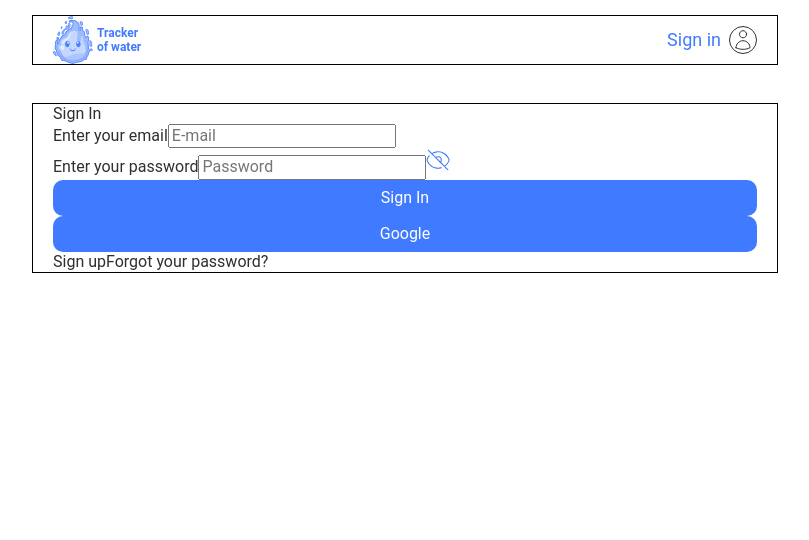
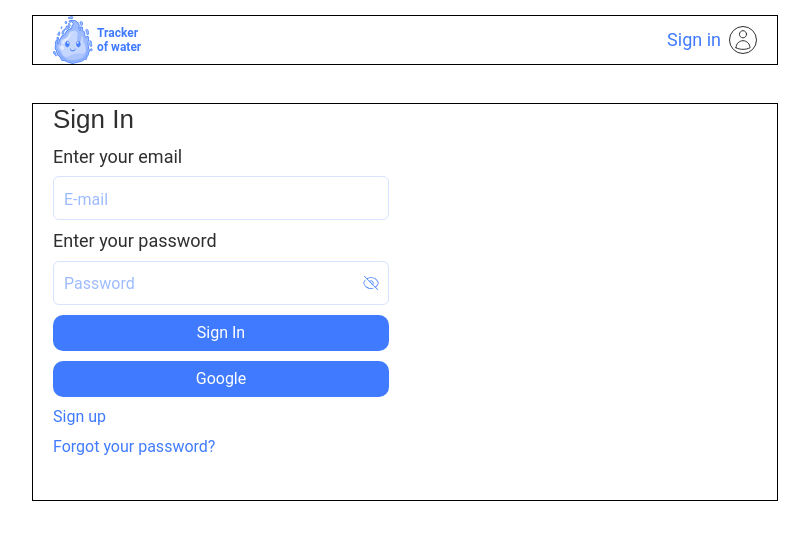
Before and after one commit to ServerIbraimovUa/agua_vivo_app, a React (Vite) app: page /agua_vivo_app/signin in a window 1280 px wide. Shown: the top 540 px of the page, without its empty margins (235-1044 px from the left). Built offline with nearby package versions, Linux system fonts and the light colour scheme; no server answers.

Commit message:
Added styles

```diff
--- a/src/components/AuthForm/AuthForm.styled.ts
+++ b/src/components/AuthForm/AuthForm.styled.ts
@@ -2,8 +2,64 @@ import styled from "styled-components";
 import { device } from "../../css/deviceSize";
 
 export const StyledAuthForm = styled.form`
+  display: flex;
+  flex-direction: column;
+  max-width: 280px;
+  gap: 10px;
+
+  label {
+    display: flex;
+    flex-direction: column;
+    gap: 8px;
+    font-style: "Roboto-Regular", sans-serif;
+    font-size: 18px;
+    .eye-input {
+      position: relative;
+    }
+  }
+  input {
+    width: 100%;
+    height: 44px;
+    border: 1px solid #d7e3ff;
+    border-radius: 6px;
+    padding: 12px 36px 12px 10px;
+    color: var(--secondary-light-blue);
+    background-color: var(--primary-white);
+
+    &::placeholder {
+      font-size: 16px;
+      font-weight: 400;
+      color: var(--secondary-blue);
+    }
+  }
+
+  /* min-height: 396px; */
+
+  @media ${device.tablet} {
+    max-width: 336px;
+    max-height: 404px;
+  }
+  @media ${device.desktop} {
+    max-width: 384px;
+  }
+`;
+export const StyledLoginDiv = styled.div`
+  display: flex;
+  flex-direction: column;
   max-width: 280px;
   min-height: 396px;
+  gap: 10px;
+  .title {
+    font-family: "Roboto-Medium", sans-serif;
+    font-size: 26px;
+    line-height: 1.23;
+  }
+  .auth-link {
+    font-style: "Roboto-Regular", sans-serif;
+    font-size: 16px;
+    line-height: 1.25;
+    color: var(--primary-blue);
+  }
   @media ${device.tablet} {
     max-width: 336px;
     max-height: 404px;
@@ -16,8 +72,13 @@ export const StyledAuthForm = styled.form`
 export const StyledAuthFormSpan = styled.span`
   .eye-icon,
   .eye-outline-icon {
-    width: 24px;
-    height: 24px;
+    top: 50%;
+    right: 2px;
+
+    transform: translate(-50%, -50%);
+    position: absolute;
+    width: 16px;
+    height: 16px;
     fill: var(--primary-blue);
   }
 `;
--- a/src/components/AuthForm/AuthForm.tsx
+++ b/src/components/AuthForm/AuthForm.tsx
@@ -6,7 +6,11 @@ import Icon from "../Icon/Icon";
 import { yupResolver } from "@hookform/resolvers/yup";
 import { authSchemas } from "../../schemas/authSchemas";
 import togglePassword from "../../utils/togglePassword";
-import { AuthFormButton, StyledAuthFormSpan } from "./AuthForm.styled";
+import {
+  AuthFormButton,
+  StyledAuthForm,
+  StyledAuthFormSpan,
+} from "./AuthForm.styled";
 export interface Data {
   email: string;
   password: string;
@@ -52,10 +56,7 @@ const AuthForm: FC<Props> = ({ repeat }) => {
   };
 
   return (
-    <form
-      onSubmit={handleSubmit(onSubmit)}
-      style={{ display: "flex", flexDirection: "column" }}
-    >
+    <StyledAuthForm onSubmit={handleSubmit(onSubmit)}>
       <label>
         <span>Enter your email</span>
         <input
@@ -67,7 +68,7 @@ const AuthForm: FC<Props> = ({ repeat }) => {
       </label>
       <label>
         <span>Enter your password</span>
-
+        <div className="eye-input">
           <input
             {...register("password", { required: true })}
             type={toggleInput}
@@ -84,13 +85,15 @@ const AuthForm: FC<Props> = ({ repeat }) => {
               <Icon className="eye-outline-icon" id="eye-outline" />
             )}
           </StyledAuthFormSpan>
+        </div>
+
         {errors.password?.message}
       </label>
       {repeat && (
         <>
           <label>
             <span>Repeat password</span>
-
+            <div className="eye-input">
               <input
                 {...register("repeatPassword", {
                   required: true,
@@ -109,6 +112,8 @@ const AuthForm: FC<Props> = ({ repeat }) => {
                   <Icon className="eye-outline-icon" id="eye-outline" />
                 )}
               </StyledAuthFormSpan>
+            </div>
+
             {errors.repeatPassword?.message}
           </label>
         </>
@@ -117,7 +122,7 @@ const AuthForm: FC<Props> = ({ repeat }) => {
       <AuthFormButton className="btn" type="submit">
         {repeat ? "Sign Up" : "Sign In"}
       </AuthFormButton>
-    </form>
+    </StyledAuthForm>
   );
 };
 
--- a/src/pages/LoginPage.tsx
+++ b/src/pages/LoginPage.tsx
@@ -1,16 +1,25 @@
 import AuthForm from "../components/AuthForm/AuthForm";
 import { NavLink } from "react-router-dom";
-import { AuthFormButton } from "../components/AuthForm/AuthForm.styled";
+import {
+  AuthFormButton,
+  StyledLoginDiv,
+} from "../components/AuthForm/AuthForm.styled";
 
 const LoginPage = () => {
   return (
     <section>
       <div className="container">
-        <h2>Sign In</h2>
-        <AuthForm repeat={false} />
-        <AuthFormButton className="btn">Google</AuthFormButton>
-        <NavLink to="/signup">Sign up</NavLink>
-        <NavLink to="/forgotPass">Forgot your password?</NavLink>
+        <StyledLoginDiv>
+          <h2 className="title">Sign In</h2>
+          <AuthForm repeat={false} />
+          <AuthFormButton className="btn">Google</AuthFormButton>
+          <NavLink className="auth-link" to="/signup">
+            Sign up
+          </NavLink>
+          <NavLink className="auth-link" to="/forgotPass">
+            Forgot your password?
+          </NavLink>
+        </StyledLoginDiv>
       </div>
     </section>
   );
--- a/src/pages/RegisterPage.tsx
+++ b/src/pages/RegisterPage.tsx
@@ -1,13 +1,18 @@
 import { NavLink } from "react-router-dom";
 import AuthForm from "../components/AuthForm/AuthForm";
+import { StyledLoginDiv } from "../components/AuthForm/AuthForm.styled";
 
 const RegisterPage = () => {
   return (
     <section>
       <div className="container">
-        <h2>Sign Up</h2>
-        <AuthForm repeat={true} />
-        <NavLink to="/signin">Sign in</NavLink>
+        <StyledLoginDiv>
+          <h2 className="title">Sign Up</h2>
+          <AuthForm repeat={true} />
+          <NavLink className="auth-link" to="/signin">
+            Sign in
+          </NavLink>
+        </StyledLoginDiv>
       </div>
     </section>
   );
```
Lines whose indentation alone changed are shown as unchanged.
